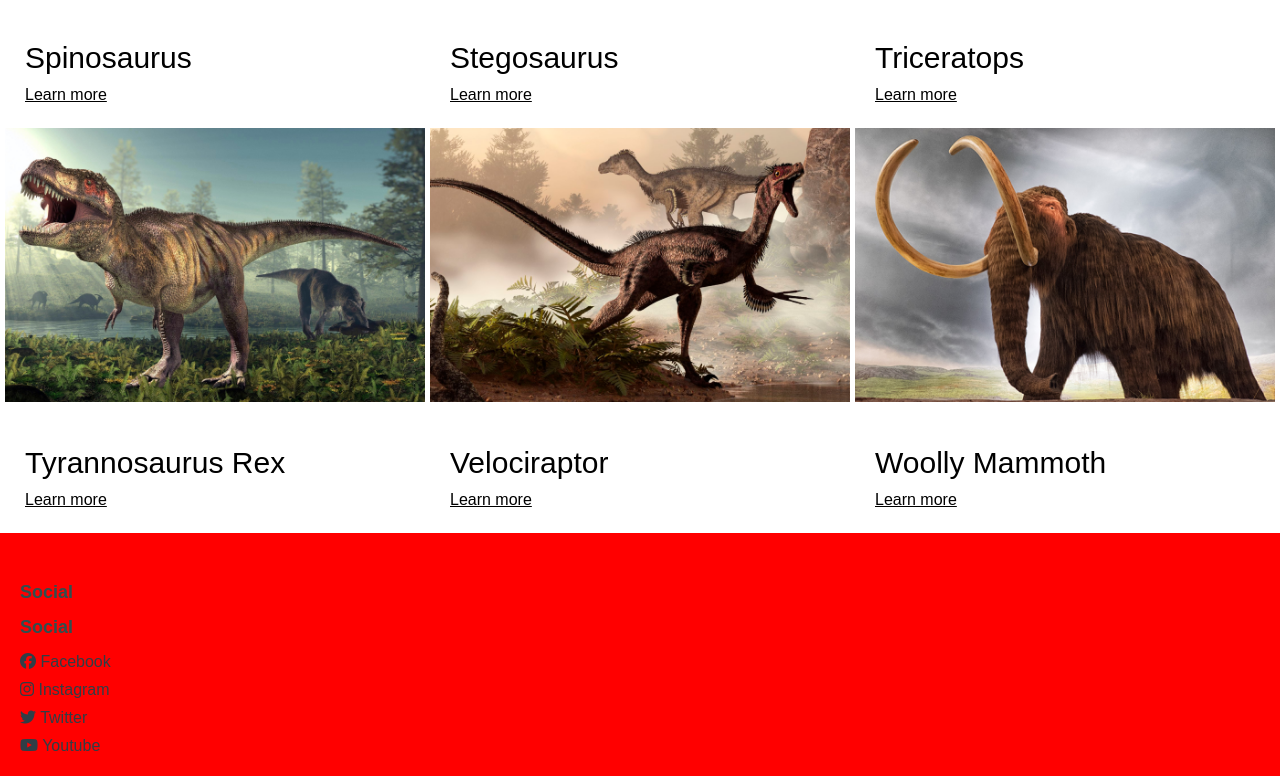
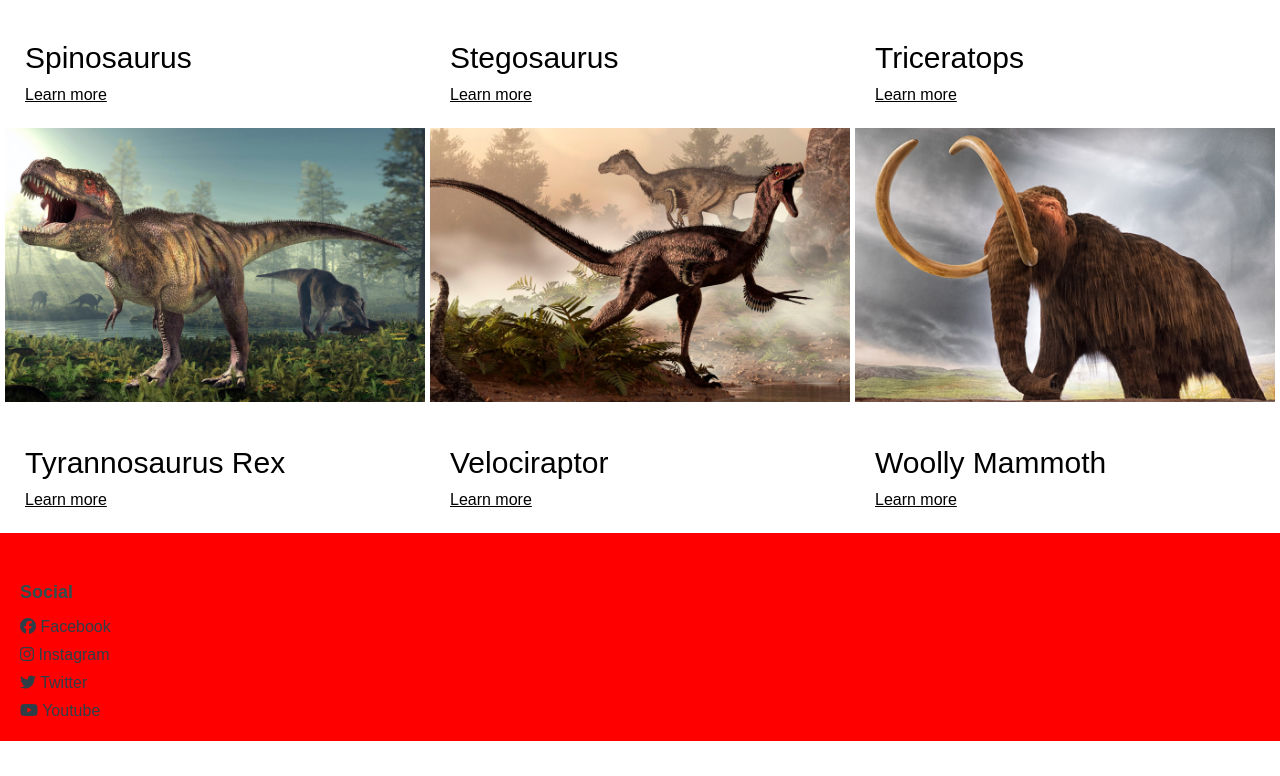
Before and after one commit to GeorgieGray/all-about-dinos, a plain HTML site: page dino-a-z/index.html in a window 1280 px wide. Shown: the part 1553-2329 px from the top of the page. After the commit the page ends 2294 px from the top, so only its background shows below. Drawn offline with Linux system fonts and the light colour scheme; a web font is replaced by a local one.

Commit message:
remove duplicate heading

```diff
--- a/dino-a-z/index.html
+++ b/dino-a-z/index.html
@@ -185,9 +185,6 @@
                 <li class="social-media">
                     Social
                 </li>
-                <li class="social-media">
-                    Social
-                </li>
                 <li>
                     <a class="link" href="https://facebook.com" target="_blank" rel="noopener"
                         aria-label="Visit our Facebook page (opens in a new tab)">
```
